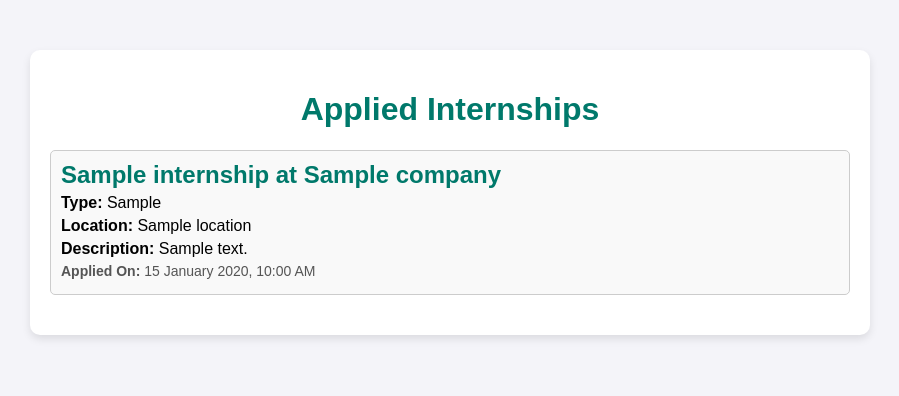
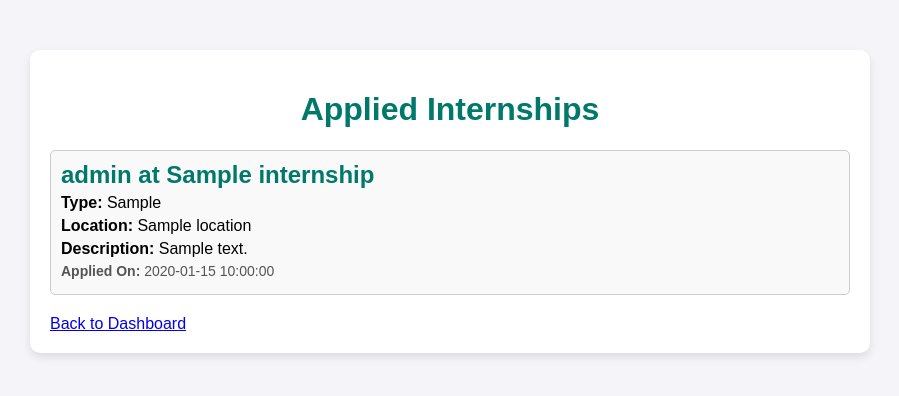
Before and after one commit to BChaitanyaReddy895/SkillSync, a Flask app: template templates/applied_internships.html in a window 1280 px wide. Shown: the top 396 px of the page, without its empty margins (190-1089 px from the left). Run offline with Flask 2, Linux system fonts and the light colour scheme; the template is opened without the code that fills it: most values are stand-ins (such as "Sample title", 1, 10 or a date in 2020); parts of the project's set-up code (start-up, migrations or seed data) failed here and were passed over.

Commit message:
Update templates/applied_internships.html

```diff
--- a/templates/applied_internships.html
+++ b/templates/applied_internships.html
@@ -55,16 +55,17 @@
         {% if applied_internships %}
             {% for internship in applied_internships %}
                 <div class="internship">
-                    <h2>{{ internship.internship_title }} at {{ internship.company }}</h2>
+                    <h2>{{ internship.role }} at {{ internship.company_name }}</h2>
                     <p><strong>Type:</strong> {{ internship.type_of_internship }}</p>
                     <p><strong>Location:</strong> {{ internship.location }}</p>
-                    <p><strong>Description:</strong> {{ internship.description_of_internship }}</p>
-                    <p class="applied-date"><strong>Applied On:</strong> {{ internship.applied_at.strftime('%d %B %Y, %I:%M %p') }}</p>
+                    <p><strong>Description:</strong> {{ internship.description }}</p>
+                    <p class="applied-date"><strong>Applied On:</strong> {{ internship.applied_at }}</p>
                 </div>
             {% endfor %}
         {% else %}
             <p>You have not applied for any internships yet.</p>
         {% endif %}
+        <a href="{{ url_for('intern_dashboard') }}">Back to Dashboard</a>
     </div>
 </body>
 </html>
```
